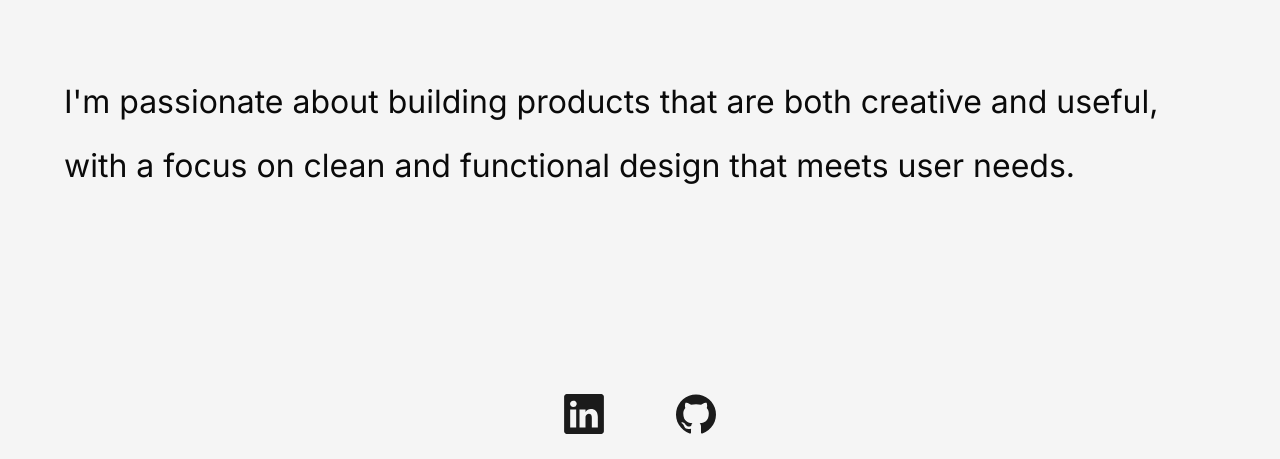
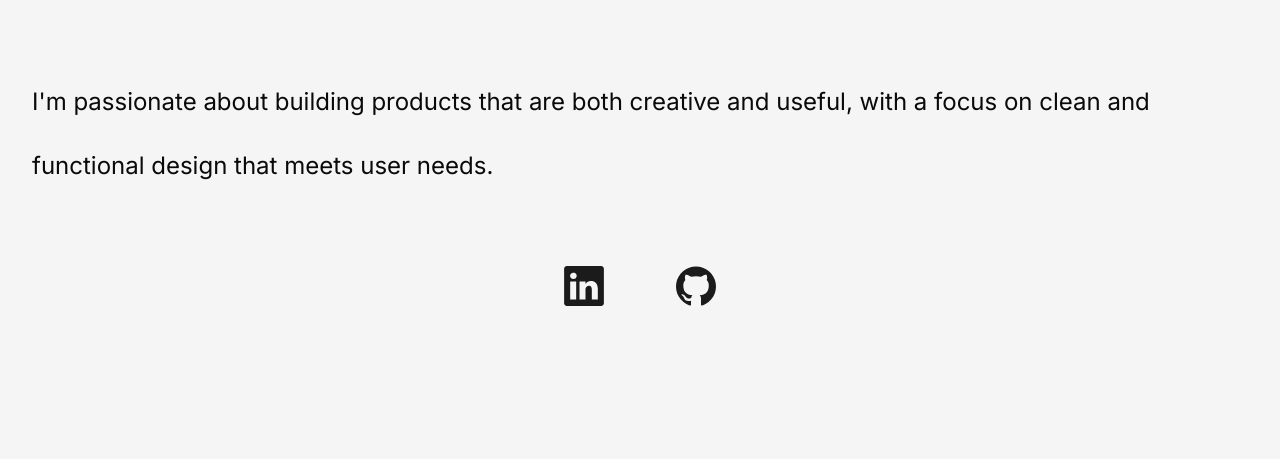
Before and after one commit to han-tiet/han-tiet.com, a Next.js app: page / in a window 1280 px wide. Shown: the part 1138-1597 px from the top of the page. Built offline with nearby package versions, Linux system fonts and the light colour scheme; no server answers; what @mui/material-nextjs would draw is missing.

Commit message:
feat: removed redundant tailwind classes

```diff
--- a/src/app/page.tsx
+++ b/src/app/page.tsx
@@ -23,7 +23,7 @@ export default function Index() {
       <div className="fixed top-0 left-0 z-100 w-full">
         <IndexNavigationBar heroScrollYProgress={heroScrollYProgress} />
       </div>
-      <div ref={heroRef} className="relative h-[100svh] w-full overflow-hidden">
+      <div ref={heroRef} className="relative h-[100svh] overflow-hidden">
         <video autoPlay muted loop playsInline className={styles.videobg}>
           <source
             src={`${process.env.NEXT_PUBLIC_IMAGEHOST}/videos/index-bg.webm`}
@@ -32,8 +32,8 @@ export default function Index() {
         </video>
         <HeroScrollHint heroScrollYProgress={heroScrollYProgress} />
       </div>
-      <div className="flex flex-col items-center min-h-dvh md:h-dvh md:gap-16 desktop:max-h-dvh desktop:gap-16 [@media(max-height:500px)_and_(orientation:landscape)]:h-dvh [@media(max-height:500px)_and_(orientation:landscape)]:overflow-y-auto [@media(max-height:500px)_and_(orientation:landscape)]:justify-center [@media(max-height:500px)_and_(orientation:landscape)]:gap-8">
-        <div className="flex w-full justify-center pt-24 px-[5vw] md:pt-36 desktop:pt-[calc(14vh+2rem)] md:w-full md:px-0 [@media(max-height:500px)_and_(orientation:landscape)]:pt-8 [@media(max-height:500px)_and_(orientation:landscape)]:max-w-44">
+      <div className="flex flex-col items-center min-h-dvh md:h-dvh md:gap-16 [@media(max-height:500px)_and_(orientation:landscape)]:h-dvh [@media(max-height:500px)_and_(orientation:landscape)]:overflow-y-auto [@media(max-height:500px)_and_(orientation:landscape)]:justify-center [@media(max-height:500px)_and_(orientation:landscape)]:gap-8">
+        <div className="flex w-full justify-center pt-24 px-[5vw] md:pt-36 desktop:pt-[calc(14svh+2rem)] md:px-0 [@media(max-height:500px)_and_(orientation:landscape)]:pt-8 [@media(max-height:500px)_and_(orientation:landscape)]:max-w-44">
           <Image
             src={`${process.env.NEXT_PUBLIC_IMAGEHOST}/images/profile.jpg`}
             width={649}
@@ -42,14 +42,14 @@ export default function Index() {
             className="h-auto w-48 md:w-64 tablet-landscape:w-48 desktop:w-60 rounded-full"
           />
         </div>
-        <div className="flex flex-col md:flex-row items-start pt-16 md:pt-2 [@media(max-height:500px)_and_(orientation:landscape)]:pt-2">
-          <div className="w-full px-8 text-base/[2rem] md:h-full md:w-auto md:text-[1.5rem]/[4rem] lg:px-16 lg:text-[2rem]/[4rem] desktop:text-[2rem]/[4rem] desktop:px-16 tablet-landscape:text-[1.5rem]/[4rem] [@media(max-height:500px)_and_(orientation:landscape)]:text-base/[2rem]">
+        <div className="pt-16 md:pt-2 [@media(max-height:500px)_and_(orientation:landscape)]:pt-2">
+          <div className="w-full px-8 text-base/[2rem] md:w-auto md:text-[1.5rem]/[4rem] desktop:text-[2rem]/[4rem] desktop:px-16 tablet-landscape:text-[1.5rem]/[4rem] [@media(max-height:500px)_and_(orientation:landscape)]:text-base/[2rem]">
             I&apos;m passionate about building products that are both creative
             and useful, with a focus on clean and functional design that meets
             user needs.
           </div>
         </div>
-        <div className="pt-16 px-[5vw] md:mx-[3vw] md:mt-0 md:px-0 md:pt-0 lg:pt-32 desktop:pt-8 tablet-landscape:pt-0 [@media(max-height:500px)_and_(orientation:landscape)]:pt-0 [@media(max-height:500px)_and_(orientation:landscape)]:mt-2 [@media(max-height:500px)_and_(orientation:landscape)]:mx-0">
+        <div className="pt-16 px-[5vw] md:mx-[3vw] md:pt-0 desktop:pt-8 tablet-landscape:pt-0 [@media(max-height:500px)_and_(orientation:landscape)]:pt-0 [@media(max-height:500px)_and_(orientation:landscape)]:mx-0">
           <SocialMediaLinks />
         </div>
       </div>
```
